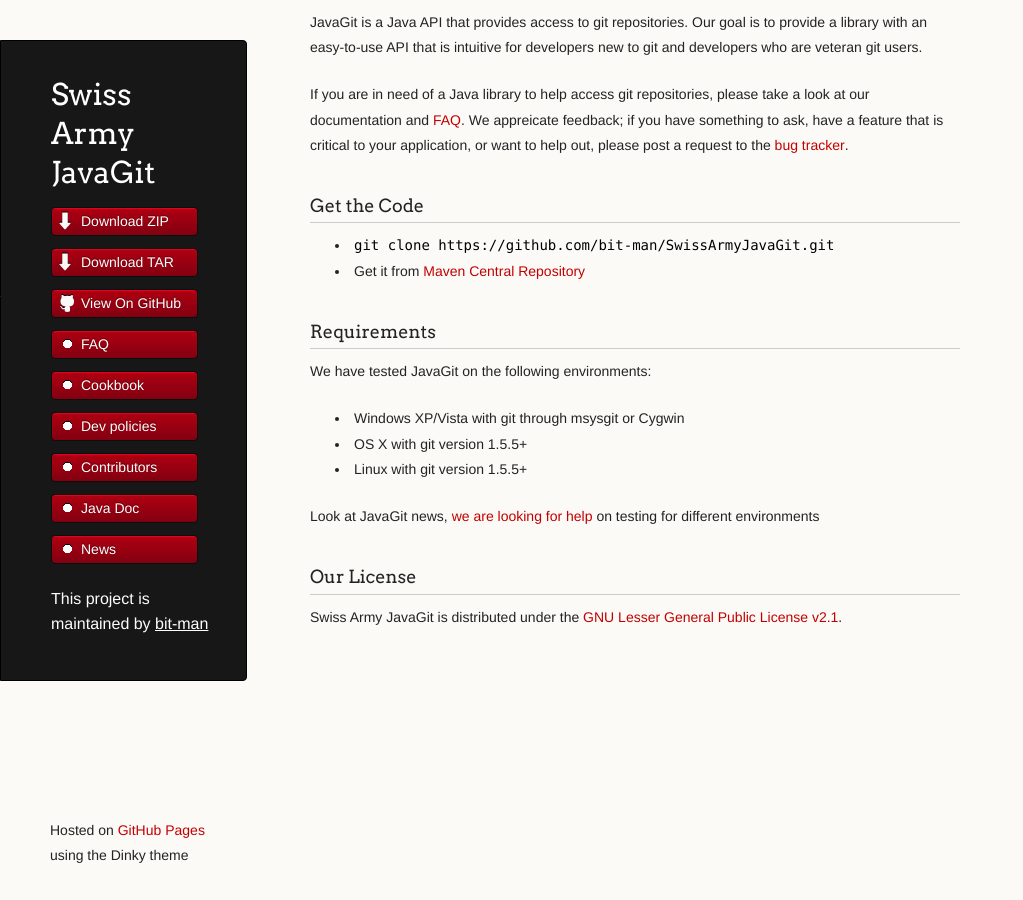
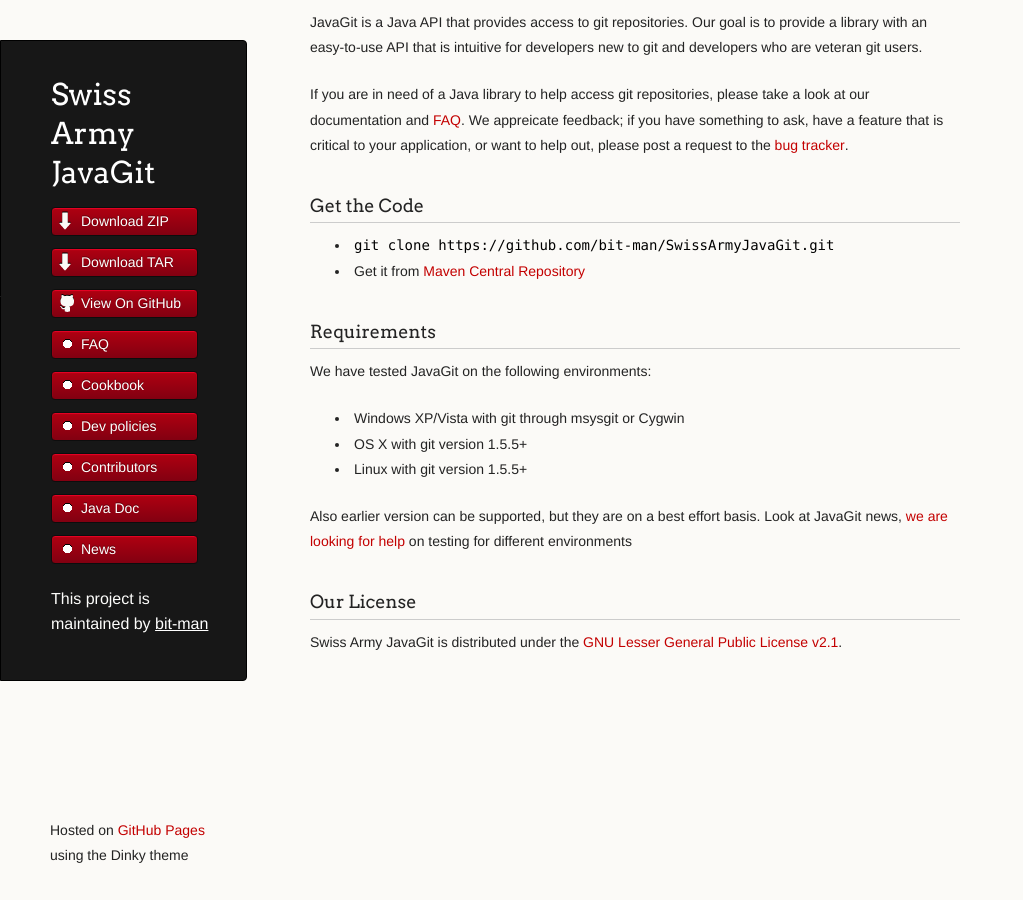
Before and after one commit to bit-man/SwissArmyJavaGit, a Jekyll site: the page built from index.md, in a window 1280 px wide. Shown: the whole page, without its empty margins (0-1023 px from the left). Built offline with Jekyll 4.4.1, drawn with Linux system fonts in a browser that asks for light colours; Markdown is read by kramdown in place of the engine named in the settings.

Commit message:
best effort for GIT 1.5.5-

```diff
--- a/index.md
+++ b/index.md
@@ -26,7 +26,8 @@ We have tested JavaGit on the following environments:
   * OS X with git version 1.5.5+
   * Linux with git version 1.5.5+
 
-Look at JavaGit news, [we are looking for help](news.html) on testing for different environments
+Also earlier version can be supported, but they are on a best effort basis. Look at
+JavaGit news, [we are looking for help](news.html) on testing for different environments
 
 ### Our License
 
```
